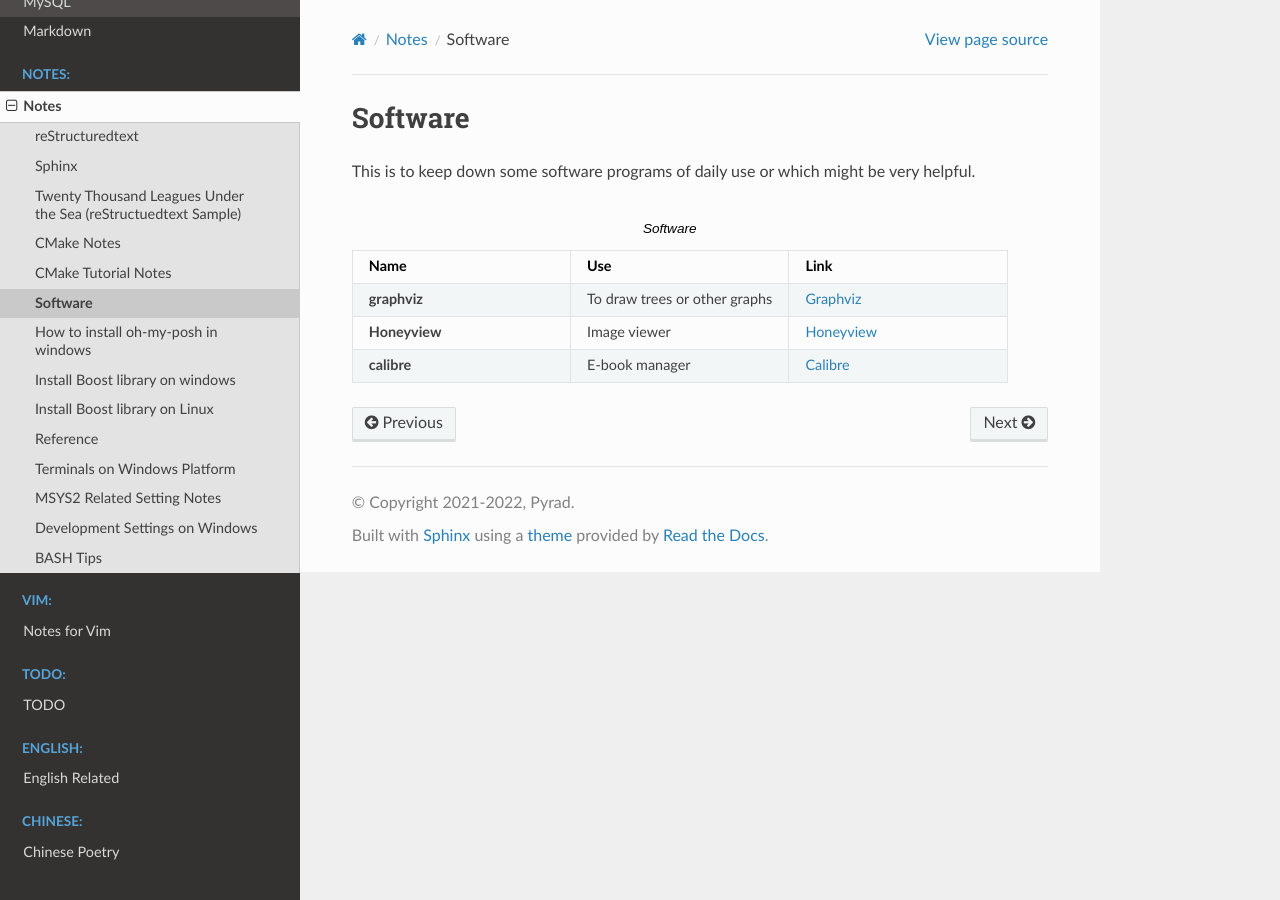
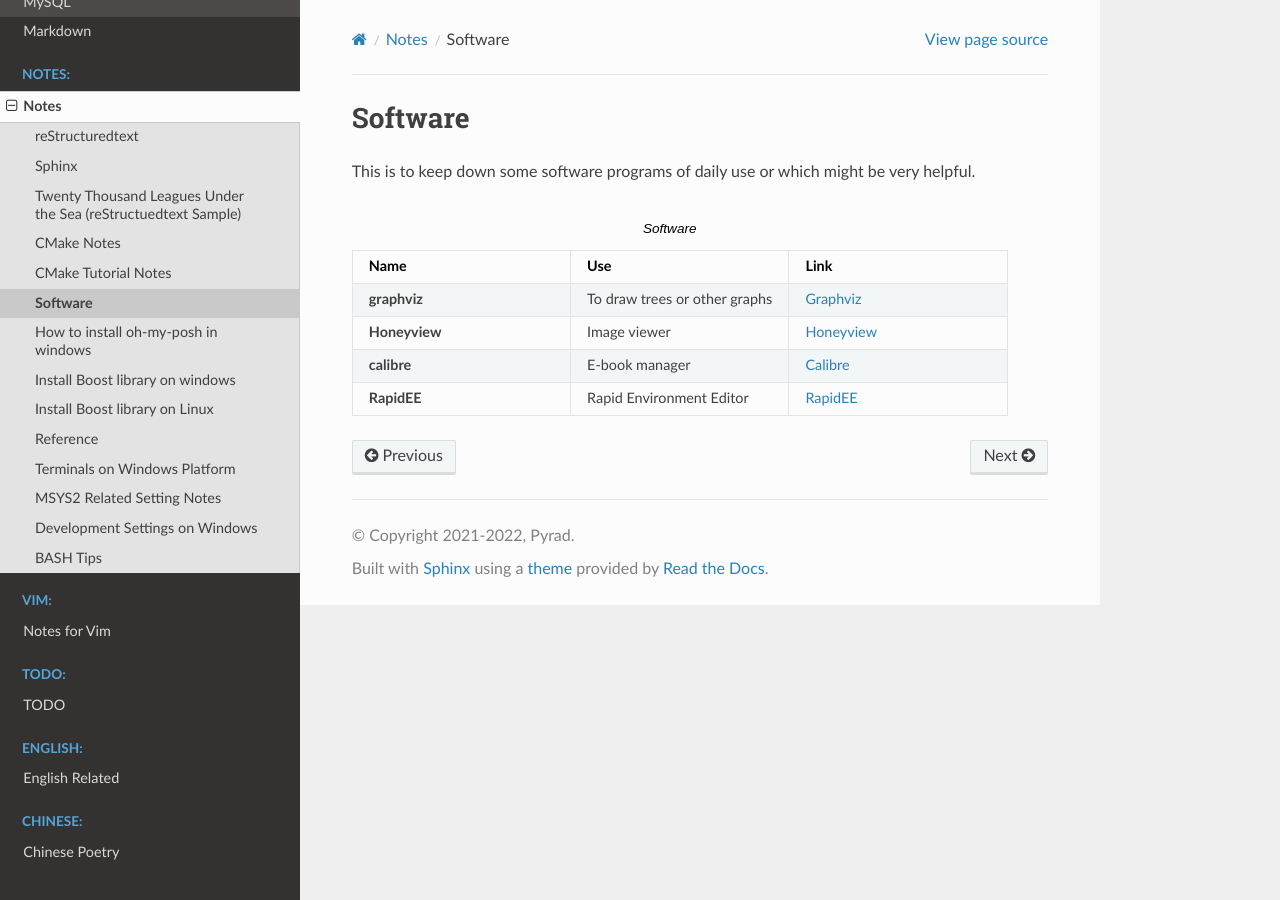
Before and after one commit to Pyrad/pyradnotes, a Sphinx documentation site: the page built from source/Notes/software.rst, in a window 1280 px wide. Built offline with Sphinx 7.4.7 and the Read the Docs theme 2.0.0, drawn with Linux system fonts in a browser that asks for light colours.

Commit message:
RapidEE download url

```diff
--- a/source/Notes/software.rst
+++ b/source/Notes/software.rst
@@ -20,3 +20,6 @@ This is to keep down some software programs of daily use or which might be very
     * - **calibre**
       - E-book manager
       - `Calibre <https://calibre-ebook.com/>`_
+    * - **RapidEE**
+      - Rapid Environment Editor
+      - `RapidEE <https://www.rapidee.com/en/about>`_
```
